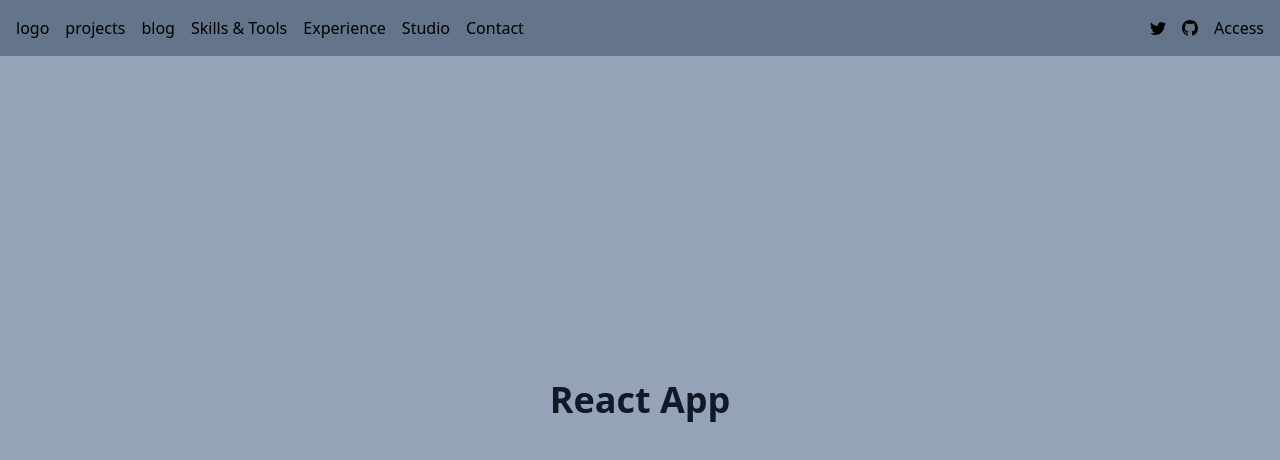
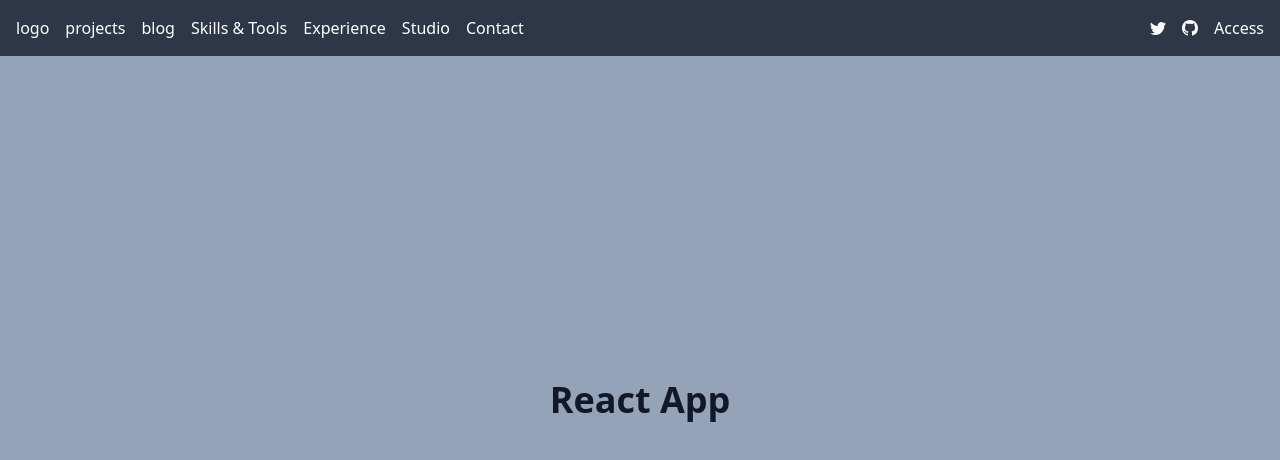
Before and after one commit to ImJars/Development-full-coding, a React (Vite) app: page / in a window 1280 px wide. Shown: the top 460 px of the page. Built offline with nearby package versions, Linux system fonts and the light colour scheme.

Commit message:
Navbar_example

```diff
--- a/src/components/header.jsx
+++ b/src/components/header.jsx
@@ -1,11 +1,37 @@
-import React from 'react'
+import React, { useState } from 'react'
+import styled from 'styled-components'
 import { BsTwitter, BsGithub } from 'react-icons/bs'
 
+const Navbar = styled.header`
+    &.navbar{
+        background-color: #2d3748;
+        height: 3.5rem;
+        width: 100%;
+        position: fixed;
+        color: rgb(255, 255, 255);
+        transition: all 0.3s ease;
+    }
+    &.active{
+        background-color: #02358c;
+        transition: all 0.3s ease;
+    }
+`
+
 function Header() {
+    const [navbar, setNavbar] = useState(false)
+
+    const changeBackground = () => {
+        if (window.scrollY >= 50) {
+            setNavbar(true)
+        } else {
+            setNavbar(false)
+        }
+    }
+    window.addEventListener('scroll', changeBackground)
     return (
         <>
-            <div
-                className='fixed w-full h-14 bg-slate-500'
+            <Navbar
+                className={navbar ? 'navbar active' : 'navbar'}
             >
                 <div
                     className='flex justify-between items-center w-full h-full px-4'
@@ -31,9 +57,9 @@ function Header() {
                         <h6>
                             Studio
                         </h6>
-                        <h7>
+                        <h6>
                             Contact
-                        </h7>
+                        </h6>
                     </div>
                     <div
                         className='flex space-x-4 items-center'
@@ -45,7 +71,7 @@ function Header() {
                         </h1>
                     </div>
                 </div>
-            </div>
+            </Navbar>
         </>
     )
 }
```
